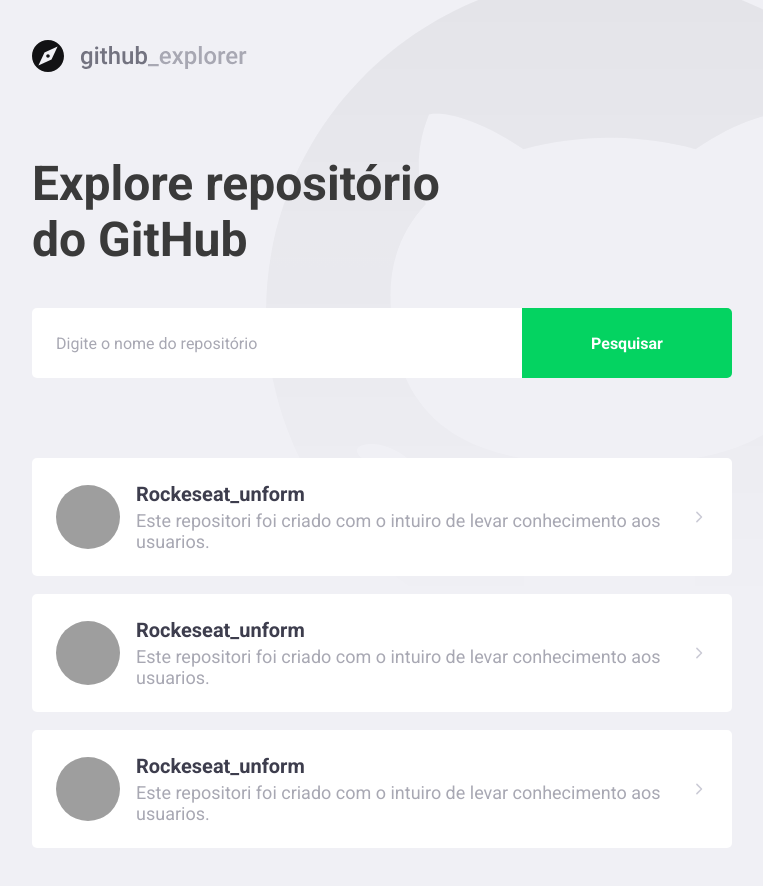
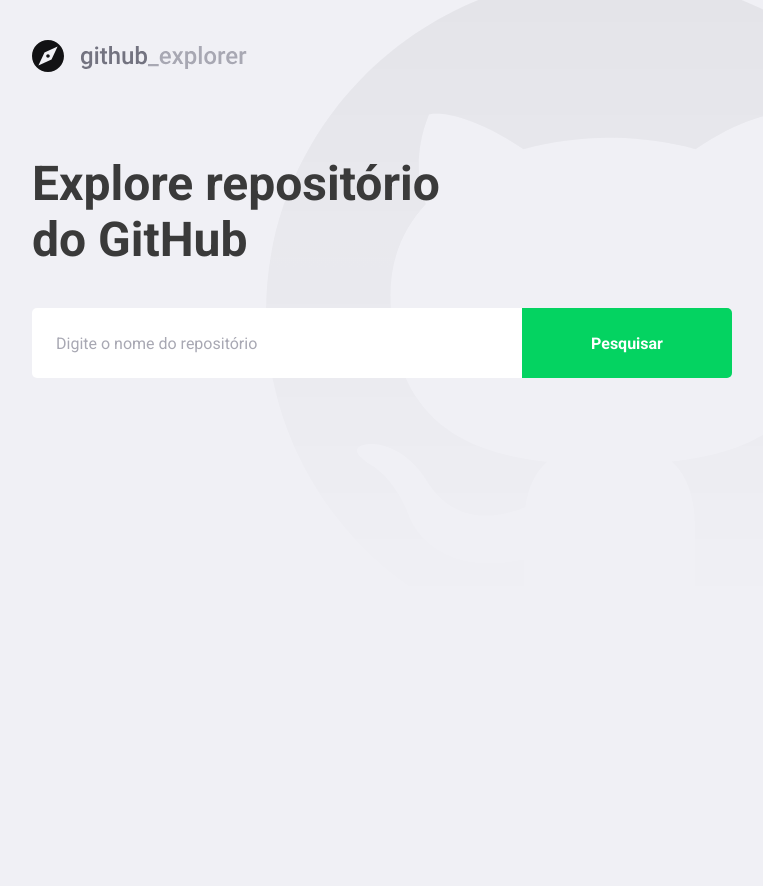
Before and after one commit to otavioluism/integrationWithGithub, a React (Create React App) app: page / in a window 1280 px wide. Shown: the whole page, without its empty margins (148-911 px from the left). After the commit the page ends 800 px from the top, so only its background shows below. Built offline with nearby package versions, Linux system fonts and the light colour scheme; grey boxes are pictures that could not be loaded.

Commit message:
connection configuration for access the API GIT

```diff
--- a/src/pages/Dashboard/index.tsx
+++ b/src/pages/Dashboard/index.tsx
@@ -1,66 +1,82 @@
-import React from 'react';
-import { FiChevronRight } from 'react-icons/fi'
+import React, { useEffect, useState, FormEvent } from 'react';
+import { FiChevronRight } from "react-icons/fi";
 
 import logoImg from '../../assets/logo_header_github.svg';
 
-import { Title, Form, Repositories } from './styles'
+import api from '../../services/api';
+
+import { Title, Form, Repositories, Error } from './styles';
+
+interface Repository {
+  full_name: string;
+  description: string;
+  owner: {
+    login: string;
+    avatar_url: string;
+  }
+}
 
 const Dashboard: React.FC = () => {
+  const [newRepo, setNewRepo] = useState('');
+  const [inputError, setInputError] = useState('');
+  const [repositories, setRepositories] = useState<Repository[]>([]);
+
+  async function handleAddRepository(event: FormEvent<HTMLFormElement>): Promise<void> {
+    event.preventDefault();
+
+    if(!newRepo) {
+      setInputError('Digite o autor/nome do repositório');
+      return;
+    }
+
+    try {
+      const response = await api.get<Repository>(`repos/${newRepo}`);
+
+      const repository = response.data;
+
+      setRepositories([...repositories, repository]);
+      setNewRepo('');
+      setInputError('');
+    }catch (err) {
+      setInputError('Erro na busca por este repositório!');
+    }
+
+  }
+
   return (
     <>
-      <img src={logoImg} alt="GitHub Explorer" />
+      <img src={logoImg} alt='GitHub Explorer' />
       <Title> Explore repositório do GitHub </Title>
 
-      <Form>
-        <input placeholder="Digite o nome do repositório"/>
-        <button type="submit">Pesquisar</button>
+      <Form hasError={!!inputError} onSubmit={handleAddRepository}>
+        <input
+          value={newRepo}
+          onChange={(e) => setNewRepo(e.target.value)}
+          placeholder='Digite o nome do repositório'
+        />
+        <button type='submit'>Pesquisar</button>
       </Form>
 
+      {inputError &&  <Error>{inputError}</Error>}
+
       <Repositories>
-          <a href="">
+          {repositories.map((repository) => (
+                <a key={repository.full_name} href='teste'>
 
-            <img src="https://avatars.githubusercontent.com/u/43592310?s=460&u=48323dabcc77b148e26878bc5e0ae015b4618c4f&v=4"
-            alt="Avatar"
-            />
+                <img
+                  src={repository.owner.avatar_url}
+                  alt={repository.owner.login}
+                />
 
-            <div>
-              <strong>Rockeseat_unform</strong>
-              <p>Este repositori foi criado com o intuiro de levar conhecimento aos usuarios. </p>
-            </div>
+                <div>
+                  <strong>{repository.full_name}</strong>
+                  <p>{repository.description}</p>
+                </div>
 
-            <FiChevronRight size={20} />
+                <FiChevronRight size={20} />
 
-          </a>
-
-          <a href="">
-
-            <img src="https://avatars.githubusercontent.com/u/43592310?s=460&u=48323dabcc77b148e26878bc5e0ae015b4618c4f&v=4"
-            alt="Avatar"
-            />
-
-            <div>
-              <strong>Rockeseat_unform</strong>
-              <p>Este repositori foi criado com o intuiro de levar conhecimento aos usuarios. </p>
-            </div>
-
-            <FiChevronRight size={20} />
-
-          </a>
-
-          <a href="">
-
-            <img src="https://avatars.githubusercontent.com/u/43592310?s=460&u=48323dabcc77b148e26878bc5e0ae015b4618c4f&v=4"
-            alt="Avatar"
-            />
-
-            <div>
-              <strong>Rockeseat_unform</strong>
-              <p>Este repositori foi criado com o intuiro de levar conhecimento aos usuarios. </p>
-            </div>
-
-            <FiChevronRight size={20} />
-
-          </a>
+              </a>
+          ))}
       </Repositories>
     </>
   )
--- /dev/null
+++ b/src/services/api.ts
@@ -0,0 +1,7 @@
+import axios from 'axios';
+
+const api = axios.create({
+  baseURL: 'https://api.github.com'
+});
+
+export default api;
```
